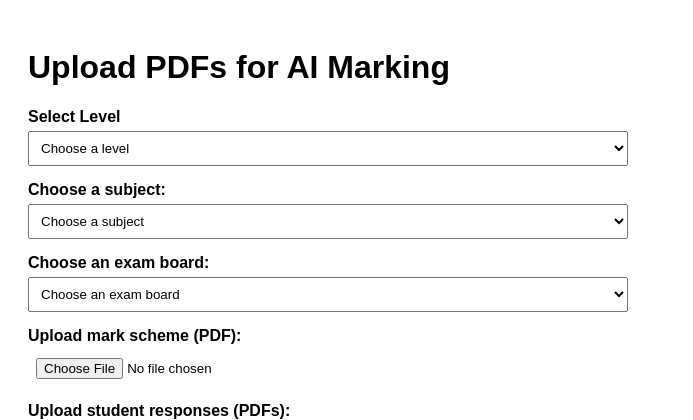
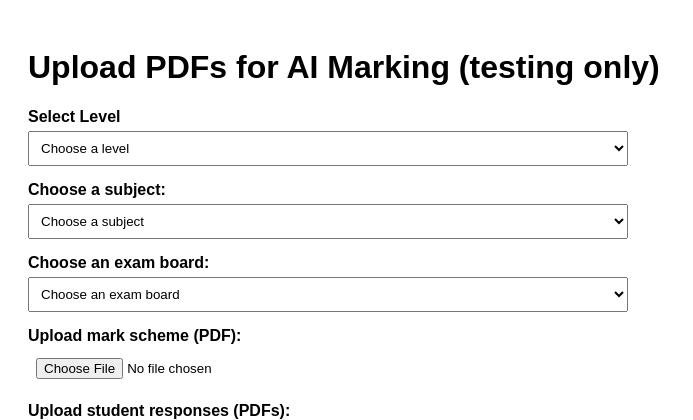
Before and after one commit to djwilliams15/ai-marker-demo, a Flask app: page / in a window 1280 px wide. Shown: the top 420 px of the page, without its empty margins (0-693 px from the left). Run offline with Flask 3, Linux system fonts and the light colour scheme; parts of the project's set-up code (start-up, migrations or seed data) failed here and were passed over.

Commit message:
Update upload.html

```diff
--- a/templates/upload.html
+++ b/templates/upload.html
@@ -2,7 +2,7 @@
 <html lang="en">
 <head>
     <meta charset="UTF-8">
-    <title>Upload PDFs for AI Marking</title>
+    <title>Upload PDFs for AI Marking (BETA)</title>
     <style>
         body {
             font-family: Arial, sans-serif;
@@ -65,7 +65,7 @@
     </style>
 </head>
 <body>
-    <h1>Upload PDFs for AI Marking</h1>
+    <h1>Upload PDFs for AI Marking (testing only)</h1>
     <form id="uploadForm" action="/upload" method="post" enctype="multipart/form-data">
 
         <div class="form-group">
```
